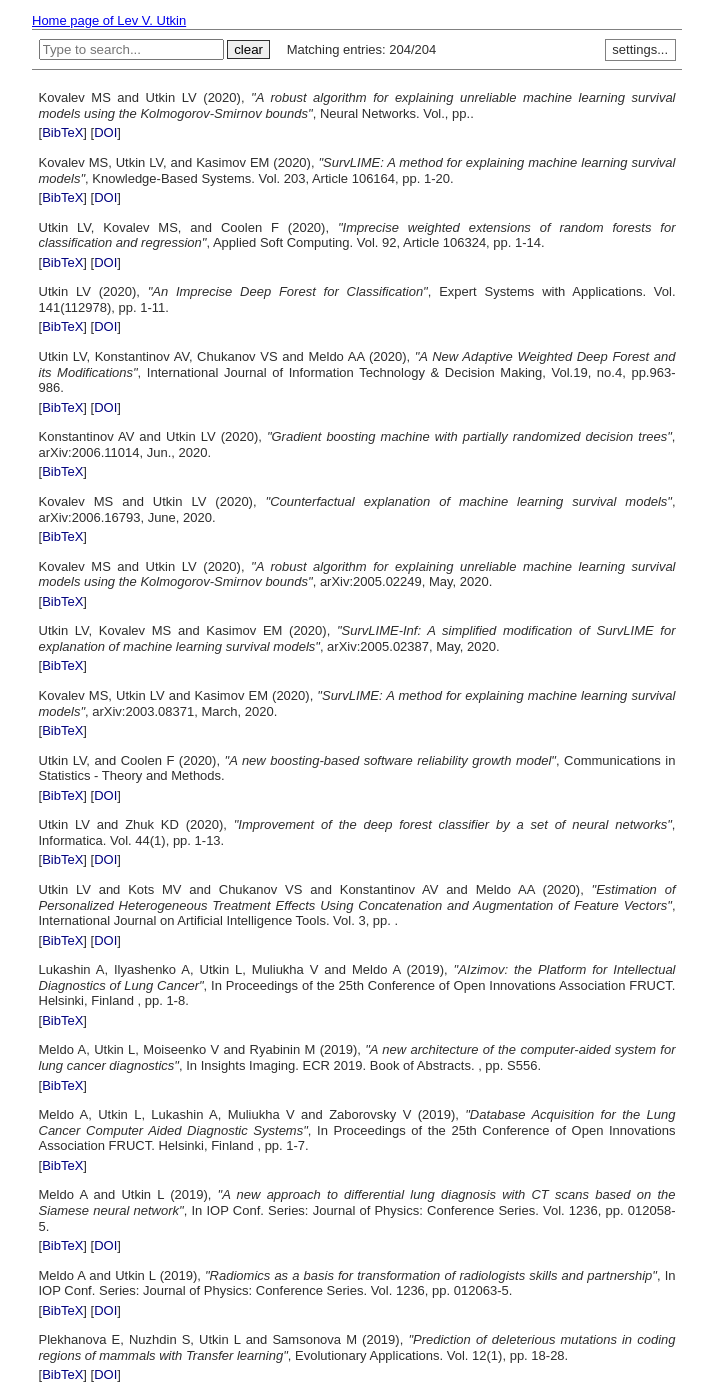
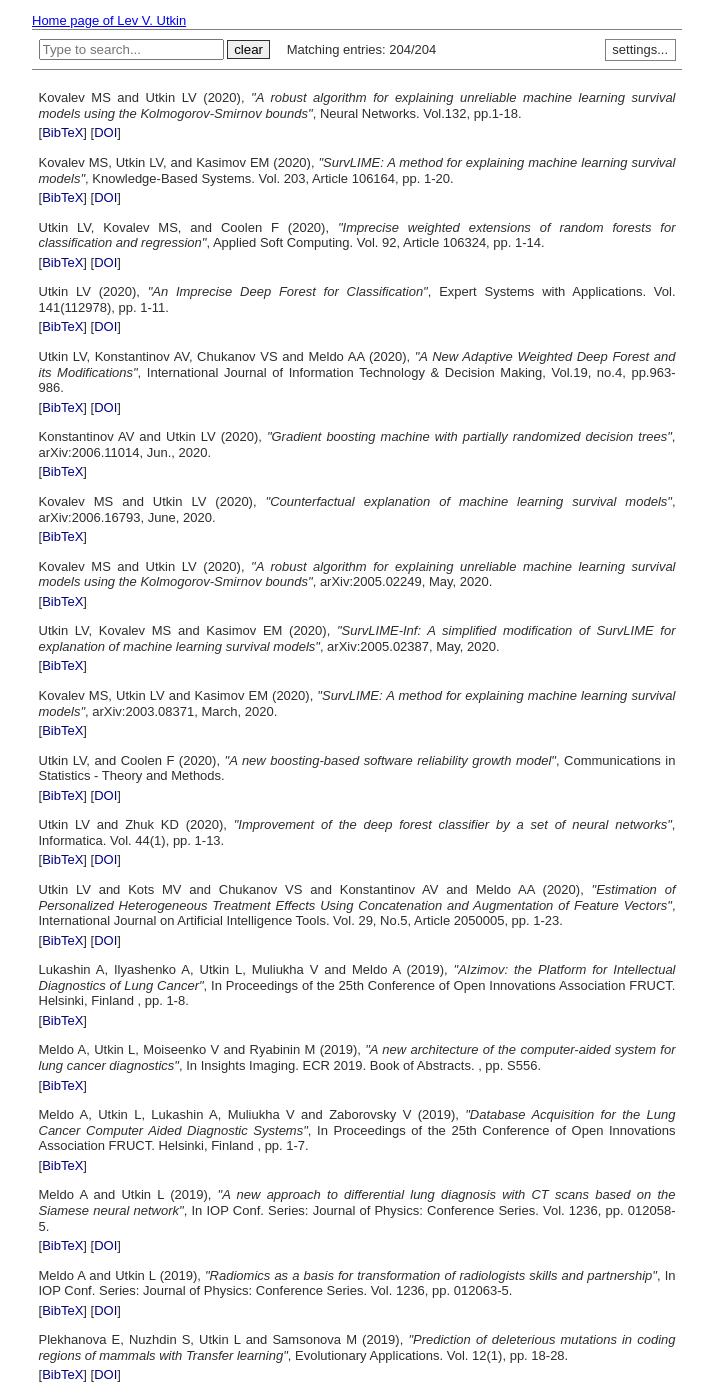
Before and after one commit to levutkin/levutkin.github.io, a Jekyll site: the page publications.html, which Jekyll copies as it is, in a window 1280 px wide and 1400 px high. Shown: the whole window, without its empty margins (283-996 px from the left). Built offline with Jekyll 4.4.1, drawn with Linux system fonts in a browser that asks for light colours.

Commit message:
Update publications.html

```diff
--- a/publications.html
+++ b/publications.html
@@ -406,7 +406,7 @@ p.infolinks { margin: 0.3em 0em 0em 0em; padding: 0px; }
 <tbody>
 
 <tr id="Kovalev-Utkin-2020c" class="entry">
-	<td>Kovalev MS and Utkin LV (2020), <i>"A robust algorithm for explaining unreliable machine learning survival models using the Kolmogorov-Smirnov bounds"</i>, Neural Networks.  Vol., pp..
+	<td>Kovalev MS and Utkin LV (2020), <i>"A robust algorithm for explaining unreliable machine learning survival models using the Kolmogorov-Smirnov bounds"</i>, Neural Networks.  Vol.132, pp.1-18.
 	<p class="infolinks"> [<a href="javascript:toggleInfo('Kovalev-Utkin-2020c','bibtex')">BibTeX</a>] [<a href="https://doi.org/10.1016/j.neunet.2020.08.007" target="_blank">DOI</a>]</p>
 	</td>
 </tr>
@@ -418,6 +418,8 @@ p.infolinks { margin: 0.3em 0em 0em 0em; padding: 0px; }
   journal = {Neural Networks},
   title   = {A robust algorithm for explaining unreliable machine learning survival models using the {K}olmogorov-{S}mirnov bounds},
   year    = {2020},
+  pages   = {1--18},
+  volume  = {132},
   doi     = {10.1016/j.neunet.2020.08.007},
 }
 </pre></td>
@@ -624,7 +626,7 @@ p.infolinks { margin: 0.3em 0em 0em 0em; padding: 0px; }
 </pre></td>
 
 <tr id="Utkin-Kots-etal-2020" class="entry">
-	<td>Utkin LV and Kots MV and Chukanov VS and Konstantinov AV and Meldo AA (2020), <i>"Estimation of Personalized Heterogeneous Treatment Effects Using Concatenation and Augmentation of Feature Vectors"</i>, International Journal on Artificial Intelligence Tools.  Vol. 3, pp. .
+	<td>Utkin LV and Kots MV and Chukanov VS and Konstantinov AV and Meldo AA (2020), <i>"Estimation of Personalized Heterogeneous Treatment Effects Using Concatenation and Augmentation of Feature Vectors"</i>, International Journal on Artificial Intelligence Tools.  Vol. 29, No.5, Article 2050005, pp. 1-23.
 	<p class="infolinks"> [<a href="javascript:toggleInfo('Utkin-Kots-etal-2020','bibtex')">BibTeX</a>] [<a href="https://doi.org/10.1142/S0218213020500050" target="_blank">DOI</a>]</p>
 	</td>
 </tr>
@@ -636,6 +638,10 @@ p.infolinks { margin: 0.3em 0em 0em 0em; padding: 0px; }
   journal = {International Journal on Artificial Intelligence Tools},
   title   = {Estimation of Personalized Heterogeneous Treatment Effects Using Concatenation and Augmentation of Feature Vectors},
   year    = {2020},
+  note    = {Article 2050005},
+  number  = {5},
+  pages   = {1--23},
+  volume  = {29},
   doi     = {10.1142/S0218213020500050},
 }
 </pre></td>
```
